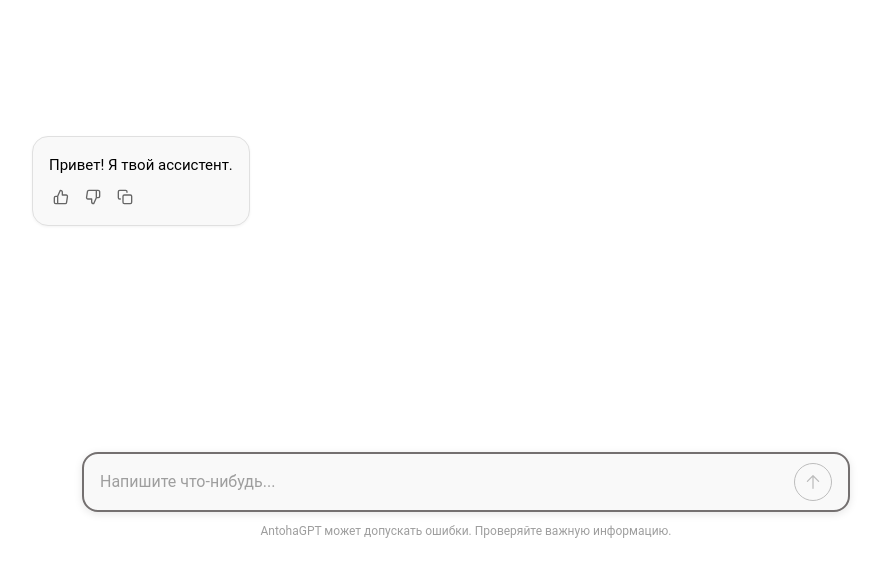
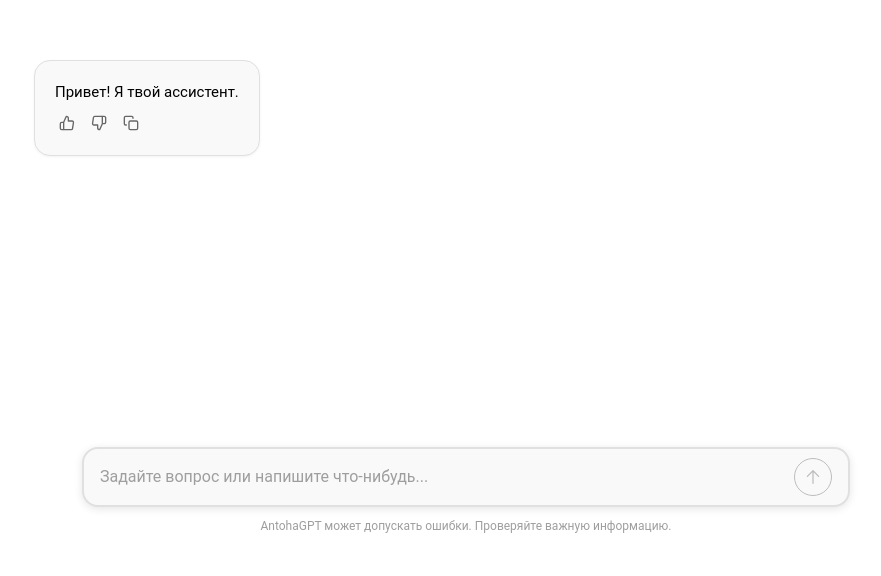
Before and after one commit to flickystyle/antoha-gpt, a React (Vite) app: page / in a window 1280 px wide. Shown: the part 214-790 px from the top of the page, without its empty margins (174-1055 px from the left). Built offline with nearby package versions, Linux system fonts and the light colour scheme.

Commit message:
Add typewriter some styling

```diff
--- a/src/components/ChatInput.jsx
+++ b/src/components/ChatInput.jsx
@@ -5,8 +5,6 @@ import { addUserMessage, sendMessage } from '../slices/chatSlice';
 import { HiArrowSmallUp } from 'react-icons/hi2';
 
 const InputContainer = styled.div`
-    position: fixed;
-    bottom: 20px;
     max-width: 800px;
     width: 100%;
     margin: 0 auto;
@@ -22,18 +20,21 @@ const InputWrapper = styled.div`
     display: flex;
     align-items: center;
     border-radius: 16px;
-    border: 2px solid #747070;
+    border: 2px solid #e0e0e0;
     background-color: #f9f9f9;
     padding: 8px 16px;
     transition: all 0.2s ease;
     box-shadow: 0 2px 8px rgba(0, 0, 0, 0.1);
 
+    &:focus-within {
+        border-color: #cc0000;
+    }
     &:hover {
-        border-color: #dd1010;
+        border-color: #cc0000;
     }
 `;
 
-const StyledTextarea = styled.textarea`
+const StyledInput = styled.input`
     flex: 1;
     border: none;
     background: transparent;
@@ -52,8 +53,8 @@ const StyledTextarea = styled.textarea`
 
 const Button = styled.button`
     background: none;
-    border: 1px solid #a33030;
-    color: #a33030;
+    border: 1px solid #cc0000;
+    color: #cc0000;
     border-radius: 50%;
     cursor: pointer;
     padding: 8px;
@@ -102,13 +103,13 @@ function ChatInput() {
         <InputContainer>
             <Form onSubmit={handleSubmit}>
                 <InputWrapper $focused={isFocused}>
-                    <StyledTextarea
+                    <StyledInput
                         ref={textareaRef}
                         value={inputValue}
                         onChange={(e) => setInputValue(e.target.value)}
                         onFocus={() => setIsFocused(true)}
                         onBlur={() => setIsFocused(false)}
-                        placeholder="Напишите что-нибудь..."
+                        placeholder="Задайте вопрос или напишите что-нибудь..."
                         rows={1}
                     />
                     <Button type="submit" disabled={!inputValue.trim()}>
--- a/src/components/ChatOutput.jsx
+++ b/src/components/ChatOutput.jsx
@@ -2,6 +2,7 @@ import styled from 'styled-components';
 import { FiThumbsUp, FiThumbsDown, FiCopy } from 'react-icons/fi';
 import { useSelector } from 'react-redux';
 import Spinner from '../ui/Spinner';
+import TypewriterMessage from '../ui/TypewriterMessage';
 
 const MessagesContainer = styled.div`
     display: flex;
@@ -9,14 +10,13 @@ const MessagesContainer = styled.div`
     gap: 24px;
     width: 100%;
     overflow: auto;
-    max-width: 900px;
+    max-width: 70rem;
+    max-height: 50rem;
     margin: 0 auto;
     padding: 16px;
     box-sizing: border-box;
-
-    &::-webkit-scrollbar {
-        width: 0;
-    }
+    scrollbar-width: thin;
+    scrollbar-color: #8b000076 #f0f0f0;
 `;
 
 const MessageWrapper = styled.div`
@@ -26,19 +26,13 @@ const MessageWrapper = styled.div`
 
 const MessageBubble = styled.div`
     max-width: 85%;
-    padding: 16px;
+    margin: 0 7rem;
+    padding: 20px;
     border-radius: 16px;
-    background: ${({ $isUser }) => ($isUser ? '#f0f0f0' : '#f9f9f9')};
+    background: ${({ $isUser }) => ($isUser ? '#E0E0E0' : '#f9f9f9')};
     border: ${({ $isUser }) =>
         $isUser ? '1px solid #e0e0e0' : '1px solid #e0e0e0'};
     box-shadow: 0 1px 3px rgba(0, 0, 0, 0.05);
-`;
-
-const MessageContent = styled.div`
-    white-space: pre-wrap;
-    word-wrap: break-word;
-    line-height: 1.6;
-    font-size: 15px;
 `;
 
 const MessageFooter = styled.div`
@@ -79,13 +73,13 @@ const BaseButton = styled.button`
 
 const RateButton = styled(BaseButton)`
     &:hover {
-        color: #e8391a;
+        color: #cc0000;
     }
 `;
 
 const CopyButton = styled(BaseButton)`
     &:hover {
-        color: #ed9d09;
+        color: #8b0000e2;
     }
 `;
 
@@ -99,7 +93,7 @@ const ChatOutput = () => {
             {messages.map((message) => (
                 <MessageWrapper key={message.id} $isUser={message.isUser}>
                     <MessageBubble $isUser={message.isUser}>
-                        <MessageContent>{message.text}</MessageContent>
+                        <TypewriterMessage text={message.text} speed={10} />
                         {!message.isUser && (
                             <MessageFooter>
                                 <ActionButtons>
--- a/src/components/MainWindow.jsx
+++ b/src/components/MainWindow.jsx
@@ -1,8 +1,12 @@
 import styled from 'styled-components';
 
 const Window = styled.div`
-    display: flex;
-    flex-direction: column;
+    display: grid;
+    grid-template-columns: 1fr;
+    grid-template-rows: 5fr 1fr;
+    grid-column-gap: 0px;
+    grid-row-gap: 0px;
+
     justify-content: center;
     align-items: center;
     gap: 1rem;
--- a/src/ui/Spinner.jsx
+++ b/src/ui/Spinner.jsx
@@ -23,7 +23,7 @@ const Dot = styled.span`
     width: 8px;
     height: 8px;
     border-radius: 50%;
-    background-color: #666;
+    background-color: #e8391a;
     margin: 0 2px;
     animation: ${blink} 1.4s infinite both;
     animation-delay: ${(props) => props.delay};
--- /dev/null
+++ b/src/ui/TypewriterMessage.jsx
@@ -0,0 +1,57 @@
+import { useState, useEffect } from 'react';
+import styled, { keyframes } from 'styled-components';
+
+const blink = keyframes`
+  0%, 100% { opacity: 1; }
+  50% { opacity: 0; }
+`;
+
+const Cursor = styled.span`
+    display: inline-block;
+    width: 8px;
+    height: 16px;
+    background: #333;
+    margin-left: 4px;
+    vertical-align: middle;
+    animation: ${blink} 0.8s infinite;
+`;
+
+const MessageContainer = styled.div`
+    white-space: pre-wrap;
+    word-wrap: break-word;
+    line-height: 1.5;
+    font-size: 15px;
+    min-height: 20px;
+`;
+
+const TypewriterMessage = ({ text, speed = 30, onComplete }) => {
+    const [displayedText, setDisplayedText] = useState('');
+    const [currentIndex, setCurrentIndex] = useState(0);
+
+    useEffect(() => {
+        if (currentIndex < text.length) {
+            const timeout = setTimeout(() => {
+                setDisplayedText((prev) => prev + text[currentIndex]);
+                setCurrentIndex((prev) => prev + 1);
+            }, speed);
+
+            return () => clearTimeout(timeout);
+        } else if (onComplete) {
+            onComplete();
+        }
+    }, [currentIndex, text, speed, onComplete]);
+
+    useEffect(() => {
+        setDisplayedText('');
+        setCurrentIndex(0);
+    }, [text]);
+
+    return (
+        <MessageContainer>
+            {displayedText}
+            {currentIndex < text.length && <Cursor />}
+        </MessageContainer>
+    );
+};
+
+export default TypewriterMessage;
```
